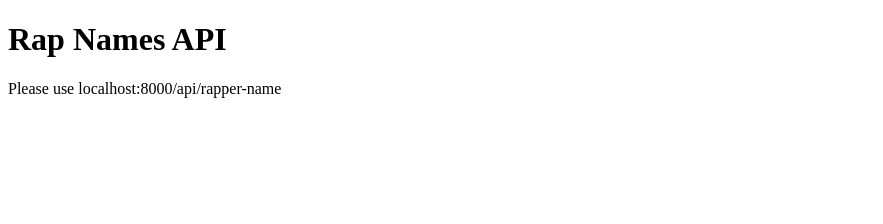
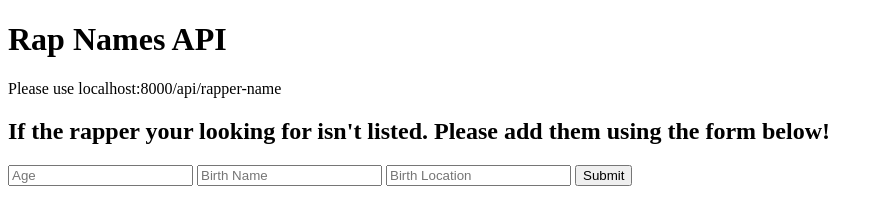
Before and after one commit to FoleyDom/rapper-names-api, a website: page index.html in a window 1280 px wide. Shown: the whole page, without its empty margins (0-883 px from the left). Drawn offline with Linux system fonts and the light colour scheme.

Commit message:
Trying to add form to add rappers to database. Not working yet.

```diff
--- a/index.html
+++ b/index.html
@@ -9,5 +9,19 @@
 	<body>
 		<h1>Rap Names API</h1>
 		<p>Please use localhost:8000/api/rapper-name</p>
+		<h2>
+			If the rapper your looking for isn't listed. Please add them using
+			the form below!
+		</h2>
+		<form action="/api/:name" method="POST">
+			<input type="text" placeholder="Age" name="age" />
+			<input type="text" placeholder="Birth Name" name="birthName" />
+			<input
+				type="text"
+				placeholder="Birth Location"
+				name="birthLocation"
+			/>
+			<button type="submit">Submit</button>
+		</form>
 	</body>
 </html>
--- a/package.json
+++ b/package.json
@@ -4,11 +4,15 @@
 	"description": "",
 	"main": "index.js",
 	"scripts": {
+		"dev": "node server.js",
 		"test": "echo \"Error: no test specified\" && exit 1"
 	},
 	"author": "",
 	"license": "ISC",
 	"dependencies": {
 		"express": "^4.18.1"
+	},
+	"devDependencies": {
+		"nodemon": "^2.0.16"
 	}
 }
```
Also changed, not shown: server.js (+12 -1 lines), 1 other file. Lines whose indentation alone changed are shown as unchanged.
